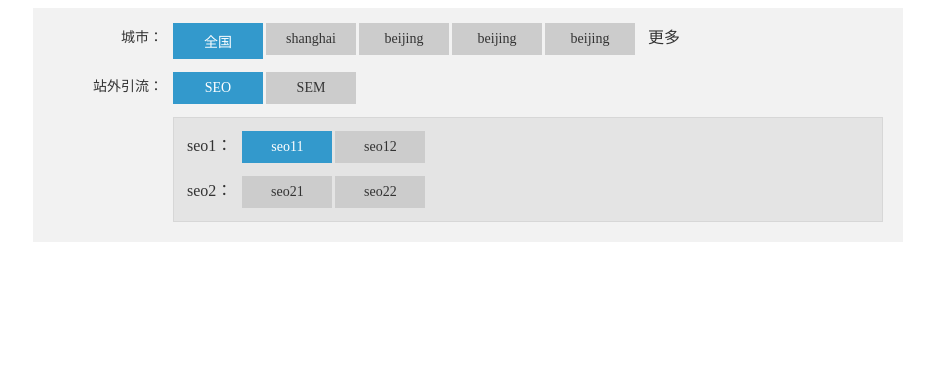
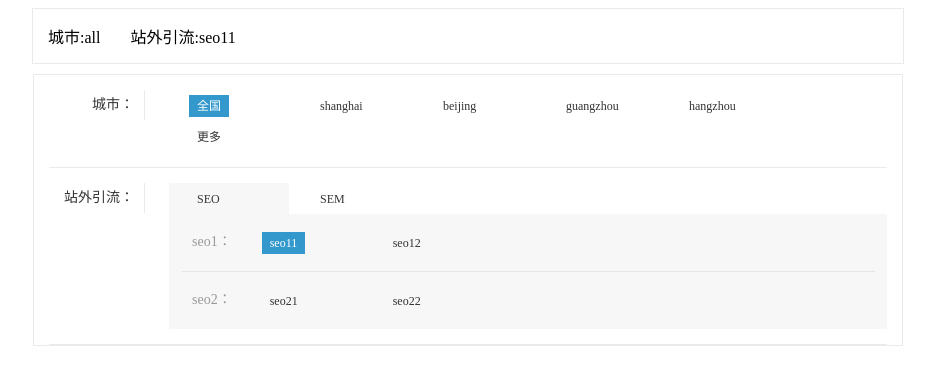
Before and after one commit to supersheep/dadirectives, a website: page filter.html in a window 1280 px wide. Shown: the whole page, without its empty margins (172-1107 px from the left). Drawn offline with Linux system fonts and the light colour scheme.

Commit message:
add selected items

```diff
--- a/filter.css
+++ b/filter.css
@@ -1,11 +1,14 @@
 .header-filter{
 	color: #333;
-	background-color: #f2f2f2;
-	padding: 15px 20px 20px 20px;
+	background-color: #fff;
+	border: 1px solid #eaeaea;
 }
 
 .header-filter .row{
+	padding: 15px 0;
+	margin: 0 15px;
 	position: relative;
+	border-bottom: 1px solid #eaeaea
 }
 
 .header-filter .row:after{
@@ -16,14 +19,14 @@
 
 .header-filter .row .label{
 	position: absolute;
-	left: 0;
-	top: 0;
+	top: 15px;
 	left: 10px;
 	font-size: 14px;
-	width: 100px;
+	width: 75px;
 	text-align: right;
 	padding-right: 10px;
 	line-height: 30px;
+	border-right: 1px solid #eaeaea;
 }
 
 .header-filter .row .items-container{
@@ -33,35 +36,62 @@
 .header-filter .row .items{
 	float: left;
 }
-
+/*
 
 .header-filter .row .more{
 	float: left;
 	cursor: pointer;
+	font-size: 12px;
+	height: 20px;
+	padding: 6px 0 5px 0;
 	margin-left: 10px;
-	line-height: 30px
-}
+	line-height: 20px
+}*/
 
 .header-filter .row .items .name,
 .header-filter .row .child-item,
-.header-filter .row .third-item{
+.header-filter .row .third-item,
+.header-filter .row .more{
 	float: left;
-	font-size: 14px;
+	margin-right: 3px;
+	min-width: 100px;
+	padding: 6px 0 5px 20px;
+
+}
+
+.header-filter .row .items .name span,
+.header-filter .row .child-item span,
+.header-filter .row .third-item span,
+.header-filter .row .more span{
 	text-align: center;
-	min-width: 60px;
-	margin-right: 3px;
-	margin-bottom: 13px;
 	cursor: pointer;
-	padding: 8px 15px;
-	background-color: #ccc;
+	height: 20px;
+	color: #333;
+	line-height: 20px;
+	font-size: 12px;
+	padding: 4px 8px;
+
 }
 
 
-.header-filter .row .items .name.active,
-.header-filter .row .child-item.active,
-.header-filter .row .third-item-container .third-item.active{
+.header-filter .row .items .name.active span,
+.header-filter .row .child-item.active span,
+.header-filter .row .third-item-container .third-item.active span{
 	background-color: #39c;
 	color: #fff;
+}
+
+.header-filter .row .items .name.haschild.active{
+	background-color: #f7f7f7
+}
+
+.header-filter .row .items .name.haschild.active span{
+	background-color: transparent;
+	color: #333;
+}
+
+.header-filter .row .child-wrapper:last-child .third-item-container{
+	border-bottom: 0;
 }
 
 .header-filter .row .child-item.has-third-item{
@@ -76,10 +106,26 @@
 	clear: both;
 }
 
+
 .header-filter .row .third-item-container .title{
 	float: left;
-	line-height: 30px;
+	font-size: 14px;
+	line-height: 20px;
+	height: 20px;
+	padding: 5px 0 5px 10px;
 	margin-right: 10px;
+	color: #999;
+}
+
+.header-filter .row .third-item-container{
+	border-bottom: 1px solid #e5e5e5;
+	padding-bottom: 13px;
+	padding-top: 13px
+}
+
+
+.header-filter .row .third-item-container:after{
+
 }
 
 .header-filter .row .third-item-container .third-item{
@@ -91,11 +137,11 @@
 }
 
 .header-filter .row .children-container .children{
-	background-color: #e4e4e4;
-	border: 1px solid #d7d7d7;
-	padding: 13px 12px 0 13px;
+	background-color: #f7f7f7;
+	padding: 0 12px 0 13px;
 	display: none;
 }
+
 
 .header-filter .children-container .children:after{
 	content: "";
@@ -104,7 +150,7 @@
 }
 
 .header-filter .children-container .children .child-item{
-
+	padding: 12px;
 }
 
 .header-filter .row .children-container .children.active{
--- a/filter.html
+++ b/filter.html
@@ -7,11 +7,26 @@
   <link rel="stylesheet" href="funnel.css">
   <link rel="stylesheet" href="filter.css">
   <script src="angular.min.js"></script>
+  <style>
+    .selected-items{
+      width: 870px;
+      border: 1px solid #eaeaea;
+      margin: 0 auto 10px auto;
+    }
+
+    .selected-items .selected{
+      display: inline-block;
+      padding: 15px;
+    }
+  </style>
 </head>
 <body>
 
   <div ng-controller="MyCtrl">
     <!-- <div dpda-funnel data="funnel" style="margin:0 auto;width:300px"></div> -->
+    <div class="selected-items">
+      <div class="selected" ng-repeat="(key,item) in currentFilters">{{key}}:{{item}}</div>
+    </div>
     <div dpda-filter data="filter" current="currentFilters" max="5" item-selected="itemSelected($filters)" style="margin:0 auto;width:870px"></div>
   </div>
   <script src="dpda.js"></script>
@@ -19,14 +34,13 @@
   var app = angular.module('app',['dpda']);
 
   app.controller('MyCtrl',function($scope){
-    $scope.currentFilters = [
-      "all",
-      "seo1",
-      "seo11"
-    ];
+    $scope.currentFilters = {
+      "城市":"all",
+      "站外引流":"seo11"
+    };
 
     $scope.itemSelected = function($filters){
-      console.log($filters);
+      $scope.currentFilters = $filters;
     }
 
     $scope.filter = [{
@@ -41,77 +55,20 @@
         name:"beijing",
         key:"beijing"
       },{
-        name:"beijing",
-        key:"beijing"
+        name:"guangzhou",
+        key:"guangzhou"
       },{
-        name:"beijing",
-        key:"beijing"
+        name:"hangzhou",
+        key:"hangzhou"
       },{
-        name:"beijing",
-        key:"beijing"
+        name:"shenyang",
+        key:"shenyang"
       },{
-        name:"beijing",
-        key:"beijing"
+        name:"chendu",
+        key:"chendu"
       },{
-        name:"beijing",
-        key:"beijing"
-      },{
-        name:"beijing",
-        key:"beijing"
-      },{
-        name:"beijing",
-        key:"beijing"
-      },{
-        name:"beijing",
-        key:"beijing"
-      },{
-        name:"beijing",
-        key:"beijing"
-      },{
-        name:"beijing",
-        key:"beijing"
-      },{
-        name:"beijing",
-        key:"beijing"
-      },{
-        name:"beijing",
-        key:"beijing"
-      },{
-        name:"beijing",
-        key:"beijing"
-      },{
-        name:"beijing",
-        key:"beijing"
-      },{
-        name:"beijing",
-        key:"beijing"
-      },{
-        name:"beijing",
-        key:"beijing"
-      },{
-        name:"beijing",
-        key:"beijing"
-      },{
-        name:"beijing",
-        key:"beijing"
-      },{
-        name:"beijing",
-        key:"beijing"
-      },{
-        name:"beijing",
-        key:"beijing"
-      },{
-        name:"beijing",
-        key:"beijing"
-      },{
-        name:"beijing",
-        key:"beijing"
-      },{
-        name:"beijing",
-        key:"beijing"
-      },{
-        name:"beijing",
-        key:"beijing"
+        name:"haerbing",
+        key:"haerbing"
       }]
     },{
       name:"站外引流",
```
Also changed, not shown: dpda.js (+40 -53 lines).
